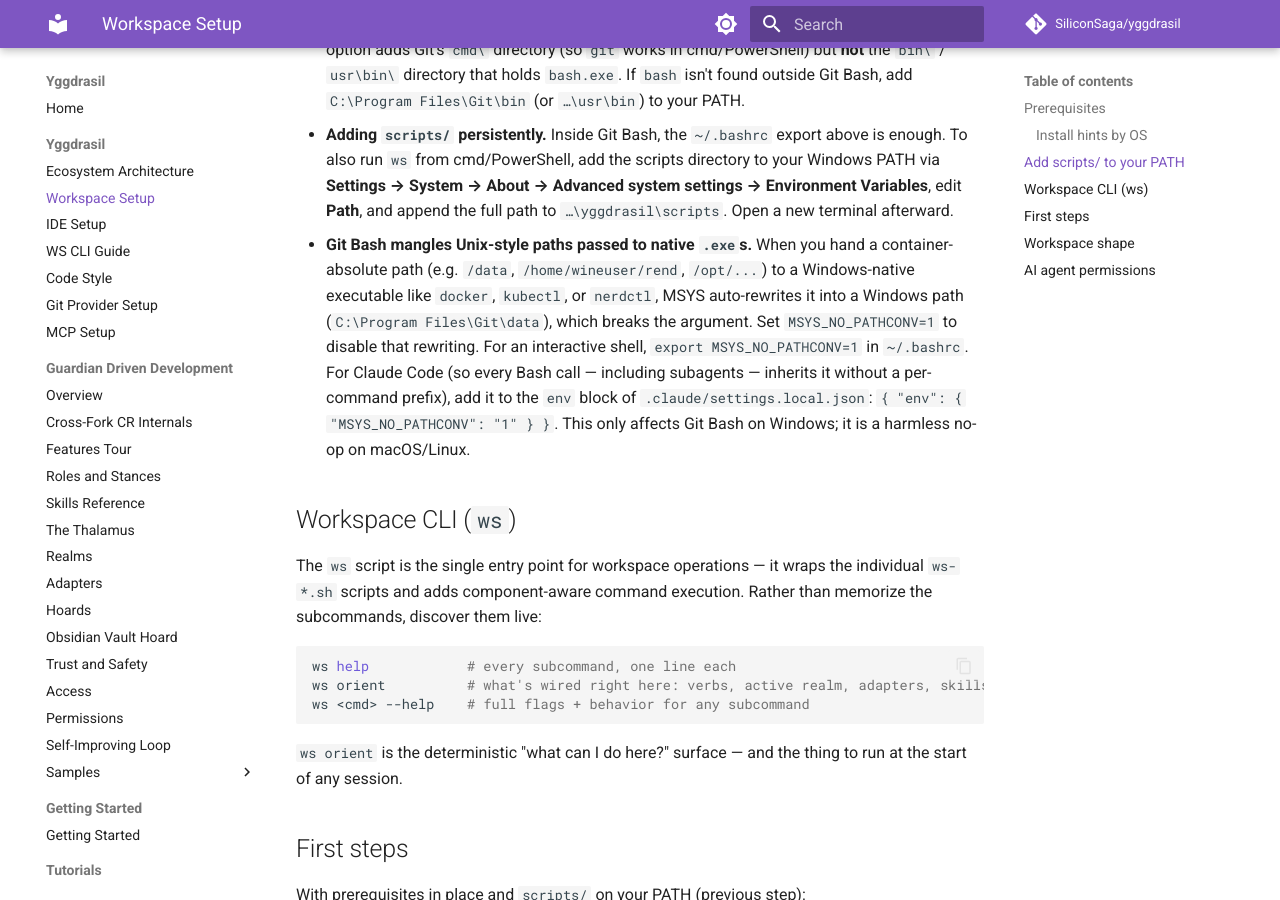
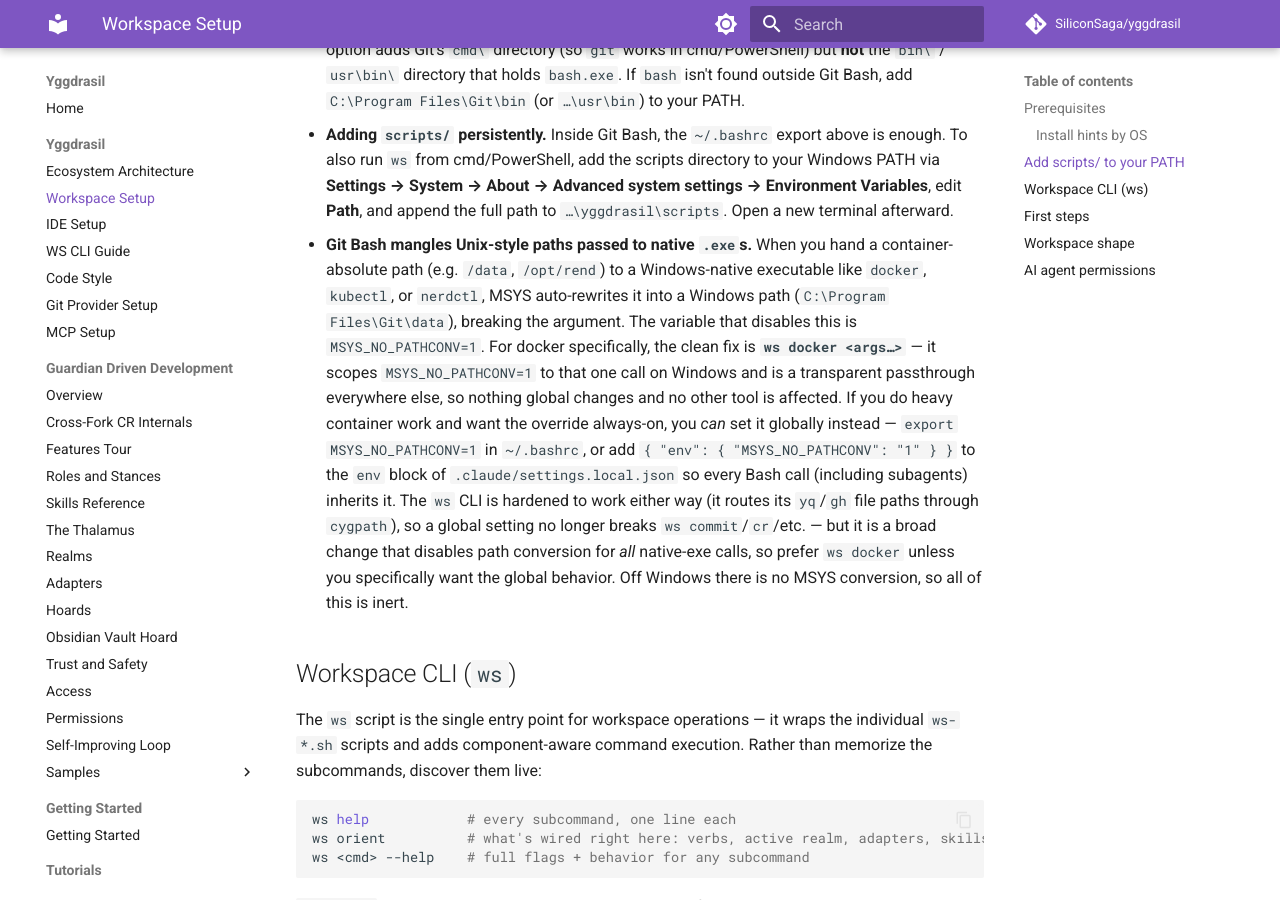
Before and after one commit to SiliconSaga/yggdrasil, an MkDocs documentation site: the page built from docs/workspace-setup.md, in a window 1280 px wide and 900 px high, scrolled down 2332 px. Built offline with MkDocs 1.6.1 and Material for MkDocs 9.7.7, drawn with Linux system fonts in a browser that asks for light colours; comment, search, counter and statistics services are not loaded.

Commit message:
docs(setup): recommend ws docker over the global MSYS env block
Corrects drift in the Windows MSYS wrinkle. The earlier version recommended setting MSYS_NO_PATHCONV=1 globally (via ~/.bashrc or the settings.local.json env block) and called it "harmless" — written before we learned that a global setting broke ws (until the cygpath/gh hardening) and is a broad change affecting all native-exe path handling. Now leads with `ws docker` as the clean, scoped fix (sets the var for that one call, no global footprint), and reframes the global option as a now-safe-but-broad alternative for heavy container work rather than the default. Drops the "harmless no-op" wording for accurate "inert off Windows / broad change on Windows" framing.

Co-Authored-By: Claude Opus 4.8 <noreply@anthropic.com>

```diff
--- a/docs/workspace-setup.md
+++ b/docs/workspace-setup.md
@@ -57,7 +57,7 @@ export PATH="/path/to/yggdrasil/scripts:$PATH"
 
 - **`bash` itself may not be on your *system* PATH.** Git for Windows offers a few PATH choices at install time; the common "Git from the command line and also from 3rd-party software" option adds Git's `cmd\` directory (so `git` works in cmd/PowerShell) but **not** the `bin\` / `usr\bin\` directory that holds `bash.exe`. If `bash` isn't found outside Git Bash, add `C:\Program Files\Git\bin` (or `…\usr\bin`) to your PATH.
 - **Adding `scripts/` persistently.** Inside Git Bash, the `~/.bashrc` export above is enough. To also run `ws` from cmd/PowerShell, add the scripts directory to your Windows PATH via **Settings → System → About → Advanced system settings → Environment Variables**, edit **Path**, and append the full path to `…\yggdrasil\scripts`. Open a new terminal afterward.
-- **Git Bash mangles Unix-style paths passed to native `.exe`s.** When you hand a container-absolute path (e.g. `/data`, `/home/wineuser/rend`, `/opt/...`) to a Windows-native executable like `docker`, `kubectl`, or `nerdctl`, MSYS auto-rewrites it into a Windows path (`C:\Program Files\Git\data`), which breaks the argument. Set `MSYS_NO_PATHCONV=1` to disable that rewriting. For an interactive shell, `export MSYS_NO_PATHCONV=1` in `~/.bashrc`. For Claude Code (so every Bash call — including subagents — inherits it without a per-command prefix), add it to the `env` block of `.claude/settings.local.json`: `{ "env": { "MSYS_NO_PATHCONV": "1" } }`. This only affects Git Bash on Windows; it is a harmless no-op on macOS/Linux.
+- **Git Bash mangles Unix-style paths passed to native `.exe`s.** When you hand a container-absolute path (e.g. `/data`, `/opt/rend`) to a Windows-native executable like `docker`, `kubectl`, or `nerdctl`, MSYS auto-rewrites it into a Windows path (`C:\Program Files\Git\data`), breaking the argument. The variable that disables this is `MSYS_NO_PATHCONV=1`. For docker specifically, the clean fix is **`ws docker <args…>`** — it scopes `MSYS_NO_PATHCONV=1` to that one call on Windows and is a transparent passthrough everywhere else, so nothing global changes and no other tool is affected. If you do heavy container work and want the override always-on, you *can* set it globally instead — `export MSYS_NO_PATHCONV=1` in `~/.bashrc`, or add `{ "env": { "MSYS_NO_PATHCONV": "1" } }` to the `env` block of `.claude/settings.local.json` so every Bash call (including subagents) inherits it. The `ws` CLI is hardened to work either way (it routes its `yq`/`gh` file paths through `cygpath`), so a global setting no longer breaks `ws commit`/`cr`/etc. — but it is a broad change that disables path conversion for *all* native-exe calls, so prefer `ws docker` unless you specifically want the global behavior. Off Windows there is no MSYS conversion, so all of this is inert.
 
 ## Workspace CLI (`ws`)
 
```
